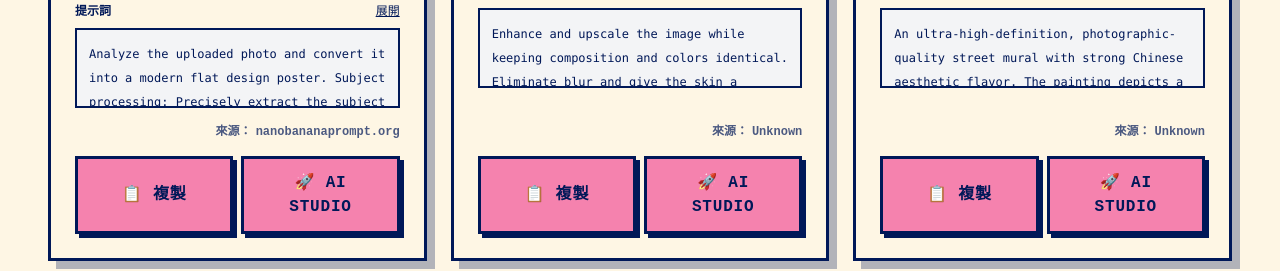
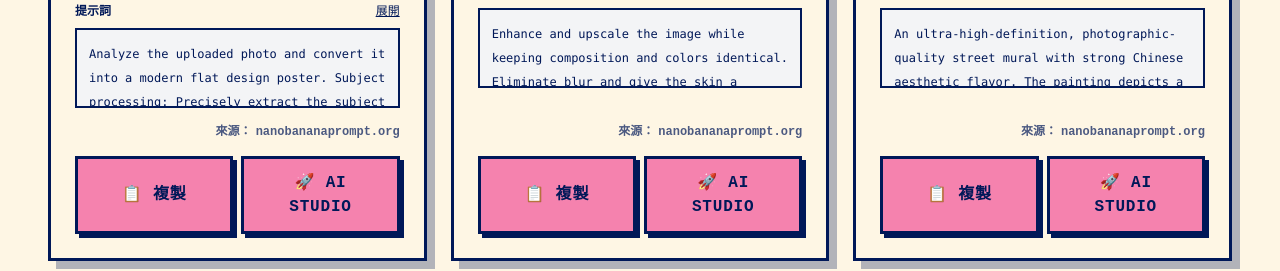
Before and after one commit to LukaHuang/nano-banana-gallery, a Next.js app: page / in a window 1280 px wide. Shown: the part 1000-1271 px from the top of the page. Built offline with nearby package versions, Linux system fonts and the light colour scheme.

Commit message:
Update fallback source name to nanobananaprompt.org

```diff
--- a/components/PromptCard.tsx
+++ b/components/PromptCard.tsx
@@ -168,7 +168,7 @@ export default function PromptCard({ prompt, language }: PromptCardProps) {
                   className="hover:underline hover:text-accent"
                   title={source?.description?.[language]}
                 >
-                  {source?.name === 'nanobana' ? 'Nano Banana' : (source?.name || 'Unknown')}
+                  {source?.name === 'nanobana' ? 'nanobananaprompt.org' : (source?.name || 'nanobananaprompt.org')}
                 </a>
 
                 {/* Author (if specific) */}
```
